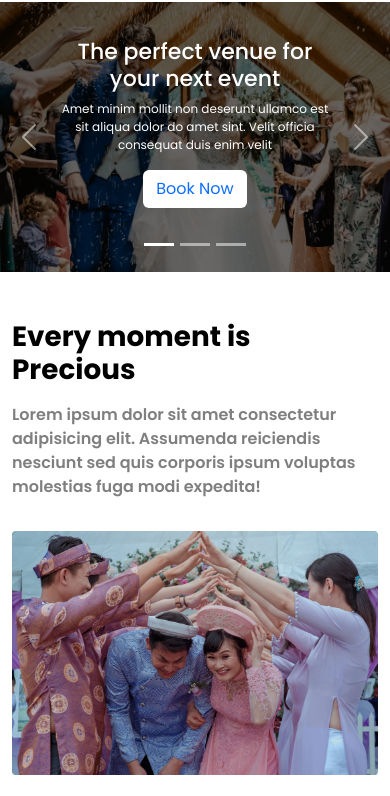
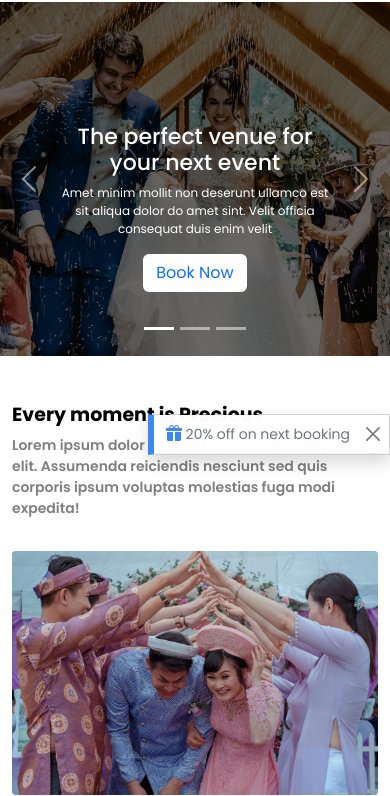
Before and after one commit to BadgerSIO/wedding-convention-center, a plain HTML site: page index.html in a window 390 px wide. Shown: the part 70-866 px from the top of the page. Drawn offline with nearby package versions, Linux system fonts and the light colour scheme.

Commit message:
toast added

```diff
--- a/css/style.css
+++ b/css/style.css
@@ -28,7 +28,7 @@ body {
 }
 @media (max-width: 767px) {
   .carousel-item img {
-    height: 32vh;
+    height: 42vh;
     object-fit: cover;
   }
   .carousel-caption h5 {
@@ -37,4 +37,21 @@ body {
   .carousel-caption p {
     font-size: 12px !important;
   }
+  .album_title {
+    font-size: 19px !important;
+  }
+  .album_txt {
+    font-size: 14px;
+  }
 }
+.album {
+  position: relative;
+}
+.toast {
+  width: auto;
+  position: absolute;
+  right: 0;
+  top: 10px;
+  border-left: 6px solid #3f87f5;
+  border-radius: 0;
+}
--- a/index.html
+++ b/index.html
@@ -138,9 +138,33 @@
       <section id="explore_album" class="py-5">
         <div class="container">
           <div class="row flex-md-row-reverse">
-            <div class="col-md-6 my-auto pb-3">
-              <h1 class="fs-1 fw-bold text-black">Every moment is Precious</h1>
-              <p class="text-black-50 fw-semibold pt-2 pb-lg-3">
+            <div class="col-md-6 my-auto pb-3 album">
+              <h1 class="fs-1 fw-bold text-black album_title">
+                Every moment is Precious
+              </h1>
+              <div class="toast show">
+                <div class="toast-header">
+                  <span
+                    ><svg
+                      xmlns="http://www.w3.org/2000/svg"
+                      width="20"
+                      height="20"
+                      fill="#3F87F5"
+                      class="bi bi-gift-fill"
+                      viewBox="0 0 20 20"
+                    >
+                      <path
+                        d="M3 2.5a2.5 2.5 0 0 1 5 0 2.5 2.5 0 0 1 5 0v.006c0 .07 0 .27-.038.494H15a1 1 0 0 1 1 1v1a1 1 0 0 1-1 1H1a1 1 0 0 1-1-1V4a1 1 0 0 1 1-1h2.038A2.968 2.968 0 0 1 3 2.506V2.5zm1.068.5H7v-.5a1.5 1.5 0 1 0-3 0c0 .085.002.274.045.43a.522.522 0 0 0 .023.07zM9 3h2.932a.56.56 0 0 0 .023-.07c.043-.156.045-.345.045-.43a1.5 1.5 0 0 0-3 0V3zm6 4v7.5a1.5 1.5 0 0 1-1.5 1.5H9V7h6zM2.5 16A1.5 1.5 0 0 1 1 14.5V7h6v9H2.5z"
+                      /></svg></span
+                  >20% off on next booking
+                  <button
+                    type="button"
+                    class="btn-close"
+                    data-bs-dismiss="toast"
+                  ></button>
+                </div>
+              </div>
+              <p class="text-black-50 fw-semibold pt-lg-2 pb-lg-3 album_txt">
                 Lorem ipsum dolor sit amet consectetur adipisicing elit.
                 Assumenda reiciendis nesciunt sed quis corporis ipsum voluptas
                 molestias fuga modi expedita!
```
